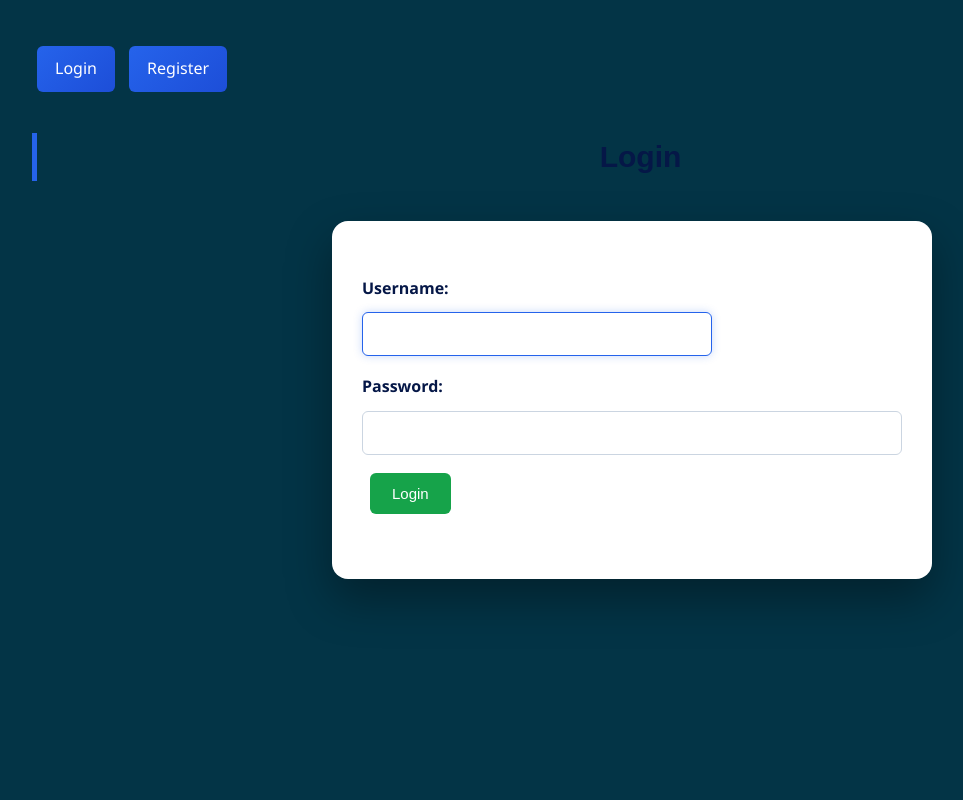
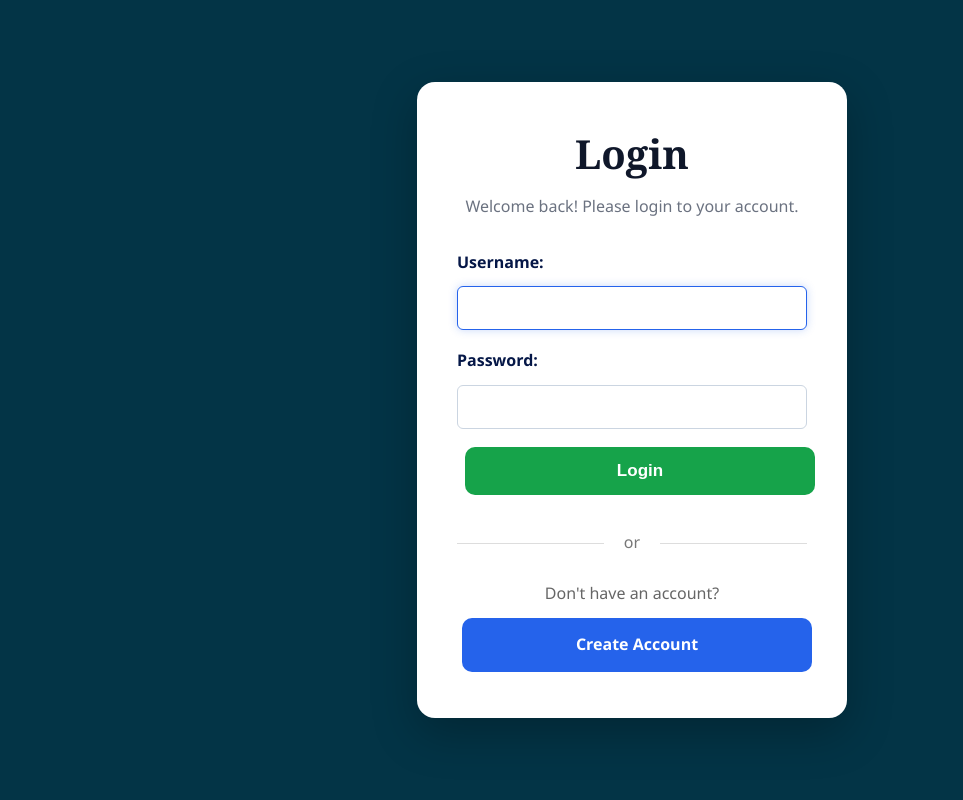
Before and after one commit to remzyayo/ALX_CapstoneProject, a Django app: page /login/ in a window 1280 px wide. Shown: the whole page, without its empty margins (8-971 px from the left). Run offline with Django 5.2, Linux system fonts and the light colour scheme.

Commit message:
css updated

```diff
--- a/expenses/static/expenses/css/style.css
+++ b/expenses/static/expenses/css/style.css
@@ -44,7 +44,7 @@ h3 {
 
 p {
     margin: 8px 0;
-    color: #444;
+    color: #f5f7fb;
 }
 
 /* FILTER LINKS */
@@ -260,14 +260,27 @@ footer {
 }
 
 /* FORM CONTAINER */
+body.auth-page{
+    background:#033446;
+    display:flex;
+    justify-content:center;
+    align-items:center;
+    min-height:100vh;
+    padding:20px;
 
-.form-container {
-    background: white;
-    max-width: 600px;
-    margin: 40px auto;
-    padding: 30px;
-    border-radius: 16px;
-    box-shadow: 0 20px 45px rgba(0, 0, 0, 0.35);
+}
+
+.auth-wrapper{
+    width:100%;
+    max-width:450px;
+}
+
+body.auth-page .form-container{
+    width:430px;
+    background:#fff;
+    border-radius:18px;
+    padding:40px;
+    box-shadow:0 15px 45px rgba(0,0,0,.25);
 }
 
 /* DJANGO FORM FIELDS = */
@@ -276,12 +289,17 @@ form p {
     margin-bottom: 18px;
 }
 
-.form-title {
-    text-align: center;
-    color: #051747;
-    margin-bottom: 25px;
-    font-size: 30px;
-    font-weight: bold;
+.form-title{
+    text-align:center;
+    font-size:40px;
+    color:#0f172a;
+    margin-bottom:8px;
+}
+
+.form-subtitle{
+    text-align:center;
+    color:#6b7280;
+    margin-bottom:30px;
 }
 
 form label {
@@ -309,3 +327,83 @@ textarea:focus {
     outline: none;
     box-shadow: 0 0 8px rgba(37, 99, 235, 0.2);
 }
+
+.login-btn{
+    width:100%;
+    padding:14px;
+    background:#16a34a;
+    color:white;
+    border:none;
+    border-radius:10px;
+    font-size:17px;
+    font-weight:bold;
+    cursor:pointer;
+
+}
+
+.login-btn:hover{
+
+    background:#02752c;
+
+}
+
+.divider{
+    text-align:center;
+    margin:25px 0;
+    position:relative;
+
+}
+
+.divider::before{
+    content:"";
+    position:absolute;
+    top:50%;
+    left:0;
+    width:42%;
+    border-top:1px solid #ddd;
+
+}
+
+.divider::after{
+    content:"";
+    position:absolute;
+    top:50%;
+    right:0;
+    width:42%;
+    border-top:1px solid #ddd;
+
+}
+
+.divider span{
+    background:#fff;
+    padding:0 10px;
+    color:#777;
+
+}
+
+.auth-links{
+    text-align:center;
+    margin-top:20px;
+}
+
+.auth-links p{
+    color:#666;
+    margin-bottom:12px;
+}
+
+.register-btn{
+    display:block;
+    width:100%;
+    text-align:center;
+    padding:14px;
+    background:#2563eb;
+    color:#fff;
+    border-radius:10px;
+    text-decoration:none;
+    font-weight:600;
+    transition:.3s;
+}
+
+.register-btn:hover{
+    background:#1d4ed8;
+}
--- a/expenses/templates/registration/login.html
+++ b/expenses/templates/registration/login.html
@@ -1,48 +1,46 @@
-<div class="page-actions">
-
-    {% if user.is_authenticated %}
-
-        <span>Welcome, {{ user.username }}!</span>
-
-        <a href="{% url 'logout' %}">Logout</a>
-
-    {% else %}
-
-        <a href="{% url 'login' %}">Login</a>
-
-        <a href="{% url 'register' %}">Register</a>
-
-    {% endif %}
-
-</div>
-
-
-
 {% load static %}
 
 <!DOCTYPE html>
-<html>
+<html lang="en">
 <head>
+    <meta charset="UTF-8">
+    <meta name="viewport" content="width=device-width, initial-scale=1.0">
     <title>Login</title>
+
     <link rel="stylesheet" href="{% static 'expenses/css/style.css' %}">
 </head>
-<body>
 
-<h2 class="form-title">Login</h2>
+<body class="auth-page">
 
     <div class="form-container">
 
+        <h1 class="form-title">Login</h1>
+
+        <p class="form-subtitle">
+            Welcome back! Please login to your account.
+        </p>
+
         <form method="POST">
-
             {% csrf_token %}
 
             {{ form.as_p }}
 
-<button type="submit">
+            <button type="submit" class="login-btn">
                 Login
             </button>
+        </form>
 
-</form>
+        <div class="divider">
+            <span>or</span>
+        </div>
+
+        <div class="auth-links">
+            <p>Don't have an account?</p>
+
+            <a href="{% url 'register' %}" class="register-btn">
+                Create Account
+            </a>
+        </div>
 
     </div>
 
```
Also changed, not shown: expenses/templates/registration/register.html (+28 -6 lines). Lines whose indentation alone changed are shown as unchanged.
